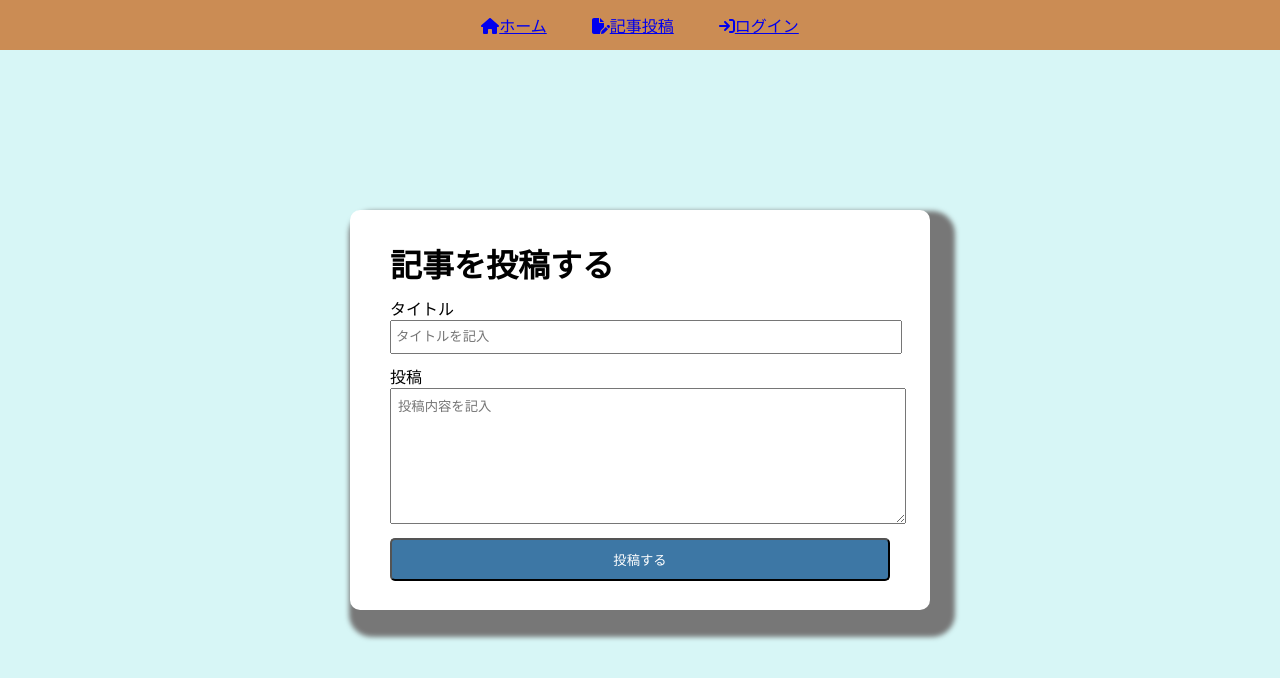
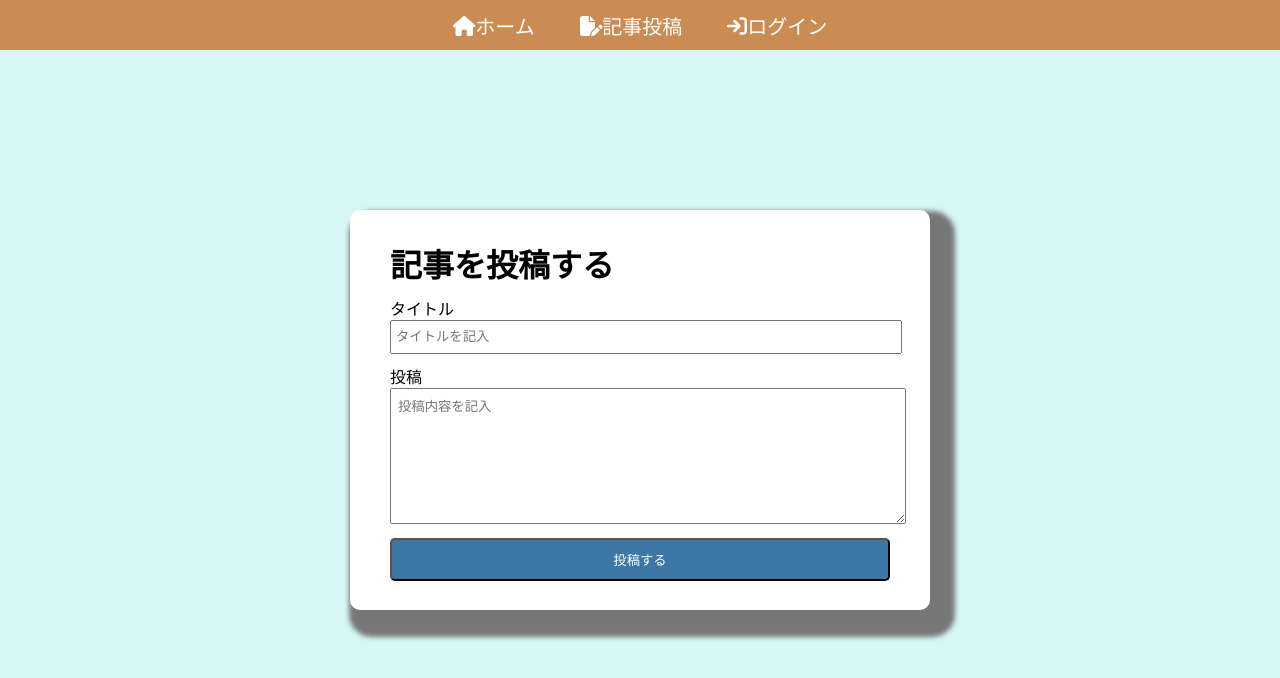
Before and after one commit to m-fujii0202/React-Blog, a React (Create React App) app: page /createpost in a window 1280 px wide. Shown: the top 678 px of the page. Built offline with nearby package versions, Linux system fonts and the light colour scheme.

Commit message:
no message

```diff
--- a/src/App.tsx
+++ b/src/App.tsx
@@ -8,17 +8,17 @@ import { useState } from 'react';
 import Logout from './components/Logout';
 
 function App() {
-const [isAuth, setIsAuth] = useState<any>(false);
+  const [isAuth, setIsAuth] = useState(false);
 
   return (
     <Router>
-      <Navber isAuth={isAuth}/>
-     <Routes>
-      <Route path="/" element={<Home/>} ></Route>
-      <Route path="/createpost" element={<CreatePost/>} ></Route>
-      <Route path="/login" element={<Login setIsAuth={setIsAuth}/>} ></Route>
-      <Route path="/logout" element={<Logout setIsAuth={setIsAuth}/>} ></Route>
-     </Routes>
+      <Navber isAuth={isAuth} />
+      <Routes>
+        <Route path="/" element={<Home />} ></Route>
+        <Route path="/createpost" element={<CreatePost />} ></Route>
+        <Route path="/login" element={<Login setIsAuth={setIsAuth} />} ></Route>
+        <Route path="/logout" element={<Logout setIsAuth={setIsAuth} />} ></Route>
+      </Routes>
     </Router>
   );
 }
--- a/src/components/CreatePost.tsx
+++ b/src/components/CreatePost.tsx
@@ -6,20 +6,20 @@ import { auth, db } from "../firebase";
 
 
 const CreatePost = () => {
-    const [title, setTitle] = useState<any>();
-    const [postText, setPostTitle] = useState<any>();
+    const [title, setTitle] = useState<string>();
+    const [postText, setPostTitle] = useState<string>();
 
     const navigate = useNavigate();
 
     const createPost = async () => {
         //     console.log(title);
         //     console.log(postText);
-       await addDoc(collection(db, "posts"),{
-        title:title,
-        postsText:postText,
-        author:{
-            username:auth.currentUser?.displayName,
-            id:auth.currentUser?.uid,
+        await addDoc(collection(db, "posts"), {
+            title: title,
+            postsText: postText,
+            author: {
+                username: auth.currentUser?.displayName,
+                id: auth.currentUser?.uid,
             },
         });
         navigate("/");
@@ -34,14 +34,14 @@ const CreatePost = () => {
                     <Sinput
                         type="text"
                         placeholder="タイトルを記入"
-                 onChange={(e)=>setTitle(e.target.value)}
+                        onChange={(e) => setTitle(e.target.value)}
                     />
                 </div>
                 <div className="inputPost">
                     <div>投稿</div>
                     <Stextarea
                         placeholder="投稿内容を記入"
-                 onChange={(e)=>setPostTitle(e.target.value)}
+                        onChange={(e) => setPostTitle(e.target.value)}
                     ></Stextarea>
                 </div>
                 <Sbutton className="postButton" onClick={createPost}>投稿する</Sbutton>
--- a/src/components/Login.tsx
+++ b/src/components/Login.tsx
@@ -1,19 +1,24 @@
 import { signInWithPopup } from "firebase/auth";
+import React from "react";
 import { useNavigate } from "react-router-dom";
 import { auth, provider } from "../firebase";
 
+export type PropsType = {
+    setIsAuth: React.Dispatch<React.SetStateAction<boolean>>;
+}
 
-const Login = ({setIsAuth}:any) => {
+const Login = (props: PropsType) => {
+    const { setIsAuth } = props;
     const navigate = useNavigate();
-    const loginInWithGoogle = ()=> {
+    const loginInWithGoogle = () => {
         //Googleでログイン
-        signInWithPopup(auth, provider).then((result)=>{
+        signInWithPopup(auth, provider).then((result) => {
             //  console.log(result);
-        //setItemの中のfalseは本当は文字列ではないよ
-         localStorage.setItem("isAuth", "true");
+            localStorage['isAuth'] = true;
             setIsAuth(true);
             navigate("/");
-;        });
+            ;
+        });
     };
 
     return (
--- a/src/components/Navber.tsx
+++ b/src/components/Navber.tsx
@@ -8,31 +8,36 @@ import {
   faArrowRightToBracket
 } from '@fortawesome/free-solid-svg-icons'
 
+type PropsType = {
+  isAuth: boolean;
+}
 
- export const Navber = ({ isAuth }:any) => {
+
+export const Navber = (props: PropsType) => {
+  const { isAuth } = props;
   return (
     <Snav>
-      <Link to="/">
+      <NavLink to="/">
         <FontAwesomeIcon icon={faHouse} />
         ホーム
-        </Link>
+      </NavLink>
 
-      <Link to="/createpost">
+      <NavLink to="/createpost">
         <FontAwesomeIcon icon={faFilePen} />
         記事投稿
-      </Link>
+      </NavLink>
 
       {!isAuth ? (
-        <Link to="/login">
+        <NavLink to="/login">
           <FontAwesomeIcon icon={faArrowRightToBracket} />
           ログイン
-        </Link>
-      ) :(
-        <Link to="/logout">
+        </NavLink>
+      ) : (
+        <NavLink to="/logout">
           <FontAwesomeIcon icon={faArrowRightToBracket} />
           ログアウト
-        </Link>
-      ) }
+        </NavLink>
+      )}
 
 
     </Snav>
@@ -48,15 +53,14 @@ const Snav = styled.div`
  gap:45px;
 `;
 
-// Snav a {
-//     text-decoration:none;
-//     color:while;
-//     transition:all 0.3s;
-// }
-//   Snav a:hover{
-//    color:cadetblue;
-//   }
-
-// nav a avg [
-//     margin-right: 5px;
-// ]
+const NavLink = styled(Link)`
+    text-decoration: none;
+    color:#fff;
+    font-size: 20px;
+    margin: 5px 0;
+    transition:all 0.3s;
+    &:hover {
+        opacity: 0.7;
+        color: #000;
+    }
+`;
```
Also changed, not shown: src/components/Logout.tsx (+6 -6 lines). Lines whose indentation alone changed are shown as unchanged.
